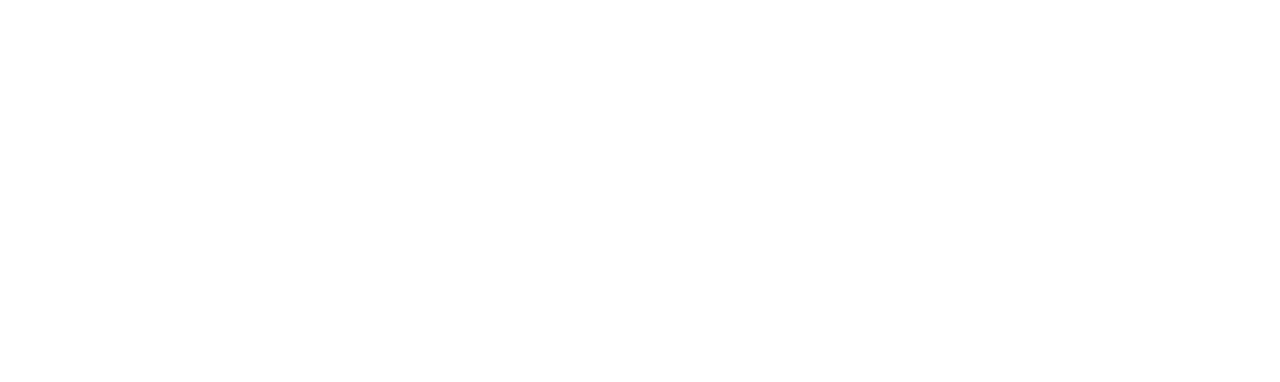
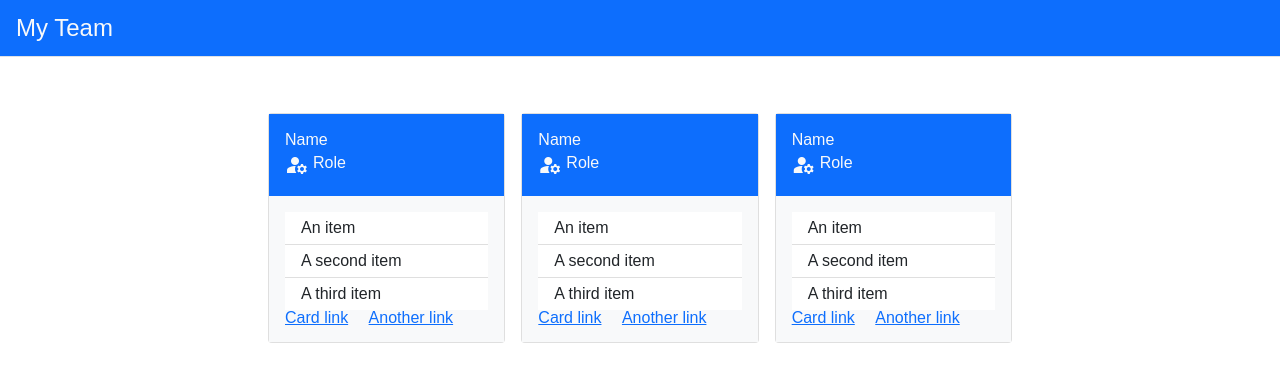
Before and after one commit to EricNg314/Team_Builder, a website: page index.html in a window 1280 px wide. Drawn offline with nearby package versions, Linux system fonts and the light colour scheme.

Commit message:
Adding initial example html structure.

```diff
--- a/index.html
+++ b/index.html
@@ -1,12 +1,139 @@
 <!DOCTYPE html>
 <html lang="en">
+
 <head>
   <meta charset="UTF-8">
   <meta http-equiv="X-UA-Compatible" content="IE=edge">
   <meta name="viewport" content="width=device-width, initial-scale=1.0">
-  <title>Document</title>
+
+  <link rel="stylesheet" href="https://fonts.googleapis.com/icon?family=Material+Icons">
+
+  <link href="https://cdn.jsdelivr.net/npm/bootstrap@5.1.3/dist/css/bootstrap.min.css" rel="stylesheet" integrity="sha384-1BmE4kWBq78iYhFldvKuhfTAU6auU8tT94WrHftjDbrCEXSU1oBoqyl2QvZ6jIW3" crossorigin="anonymous">
+
+  <style>
+    /* Start RESET styles. */
+    * {
+      margin: 0;
+      padding: 0;
+      box-sizing: border-box;
+    }
+
+    html {
+        height: 100%;
+    }
+
+    body {
+        min-height: 100%;
+        line-height: 1;
+        font-family: sans-serif;
+    }
+
+    h1,h2,h3,h4,h5,h6 {
+        font-size: 100%;
+    }
+
+    input,select,option,optgroup,textarea,button,pre,code {
+        font-size: 100%;
+        font-family: inherit;
+    }
+
+    ol,ul {
+        list-style: none;
+    }
+    /* END RESET styles. */
+
+    .material-icons{
+
+  font-size: 24px;  /* Preferred icon size */
+    }
+
+  </style>
+  <title>My Team</title>
 </head>
-<body>
 
+<body class="">
+  <header class="p-3 mb-5 border-bottom bg-primary text-light">
+      <span class="fs-4">My Team</span>
+  </header>
+  <main class="container">
+    <div class="row justify-content-center">
+      <div class="col-8 justify-content-center">
+        <div class="row">
+          <section class="col-4 p-2">
+            <div class="card">
+              <div class="card-body bg-primary text-light">
+                <h2 class="card-title">Name</h2>
+                <div class="card-subtitle d-flex">
+                <span class="material-icons">manage_accounts</span>
+                <h3 class="mx-1">
+                  <span>Role</span>
+                </h3>
+              </div>
+              </div>
+              <div class="card-body bg-light">
+                <ul class="list-group list-group-flush">
+                  <li class="list-group-item">An item</li>
+                  <li class="list-group-item">A second item</li>
+                  <li class="list-group-item">A third item</li>
+                </ul>
+                <a href="#" class="card-link">Card link</a>
+                <a href="#" class="card-link">Another link</a>
+              </div>
+            </div>
+          </section>
+          <section class="col-4 p-2">
+            <div class="card">
+              <div class="card-body bg-primary text-light">
+                <h2 class="card-title">Name</h2>
+                <div class="card-subtitle d-flex">
+                <span class="material-icons">manage_accounts</span>
+                <h3 class="mx-1">
+                  <span>Role</span>
+                </h3>
+              </div>
+              </div>
+              <div class="card-body bg-light">
+                <ul class="list-group list-group-flush">
+                  <li class="list-group-item">An item</li>
+                  <li class="list-group-item">A second item</li>
+                  <li class="list-group-item">A third item</li>
+                </ul>
+                <a href="#" class="card-link">Card link</a>
+                <a href="#" class="card-link">Another link</a>
+              </div>
+            </div>
+          </section>
+          <section class="col-4 p-2">
+            <div class="card">
+              <div class="card-body bg-primary text-light">
+                <h2 class="card-title">Name</h2>
+                <div class="card-subtitle d-flex">
+                <span class="material-icons">manage_accounts</span>
+                <h3 class="mx-1">
+                  <span>Role</span>
+                </h3>
+              </div>
+              </div>
+              <div class="card-body bg-light">
+                <ul class="list-group list-group-flush">
+                  <li class="list-group-item">An item</li>
+                  <li class="list-group-item">A second item</li>
+                  <li class="list-group-item">A third item</li>
+                </ul>
+                <a href="#" class="card-link">Card link</a>
+                <a href="#" class="card-link">Another link</a>
+              </div>
+            </div>
+          </section>
+
+        </div>
+      </div>
+
+    </div>
+  </main>
+
+  <script>
+  </script>
 </body>
+
 </html>
```
